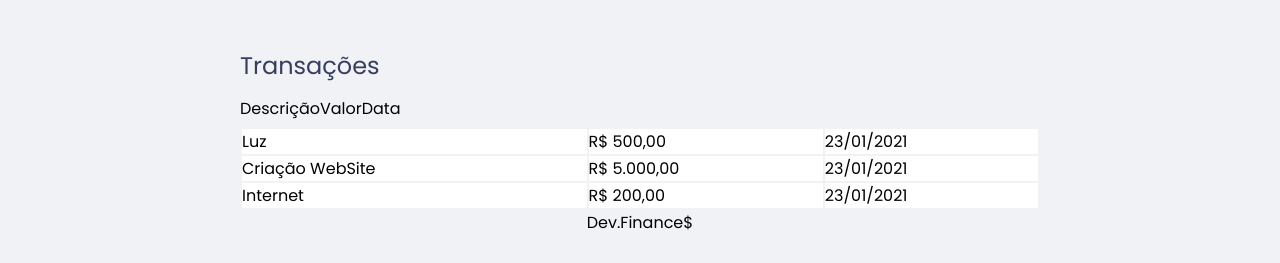
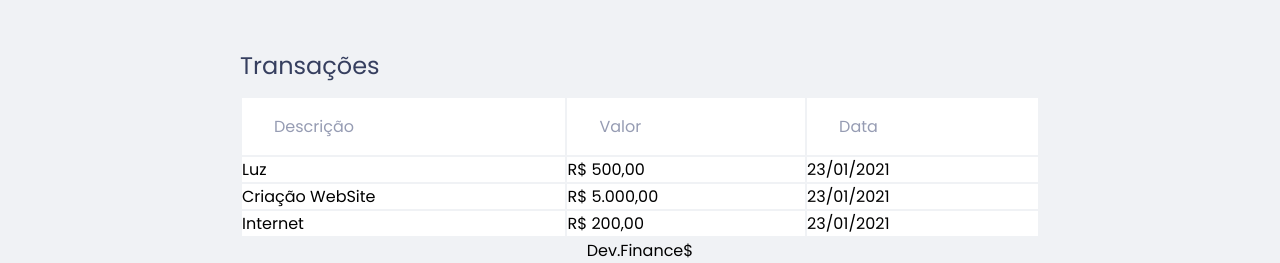
Before and after one commit to cleidson-cmd/project_discover, a plain HTML site: page index.html in a window 1280 px wide. Shown: the part 638-901 px from the top of the page. Before the commit the page ends 873 px from the top, so only its background shows below. Drawn offline with Linux system fonts and the light colour scheme.

Commit message:
Update index.html

```diff
--- a/index.html
+++ b/index.html
@@ -7,7 +7,9 @@
     <title>Dev.Finance$</title>
     <link rel="stylesheet" href="./Styles.css">
     <link rel="preconnect" href="https://fonts.gstatic.com">
-    <link href="https://fonts.googleapis.com/css2?family=Poppins:ital,wght@0,100;0,200;0,400;0,700;1,100;1,200;1,400;1,700&display=swap" rel="stylesheet">
+    <link
+        href="https://fonts.googleapis.com/css2?family=Poppins:ital,wght@0,100;0,200;0,400;0,700;1,100;1,200;1,400;1,700&display=swap"
+        rel="stylesheet">
 
 </head>
 
@@ -50,10 +52,12 @@
 
             <table id="data-table">
                 <thead>
-                    <!--cabeçalho da tabela-->
-                    <tr>Descrição</tr>
-                    <tr>Valor</tr>
-                    <tr>Data</tr>
+                    <tr>
+                        <!--cabeçalho da tabela-->
+                        <th>Descrição</th>
+                        <th>Valor</th>
+                        <th>Data</th>
+                    </tr>
                 </thead>
 
                 <tbody>
```
